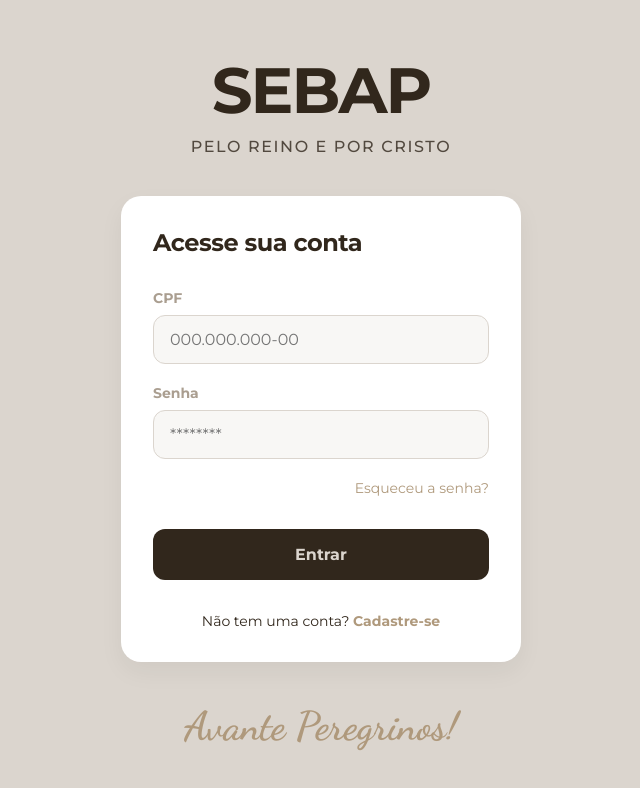
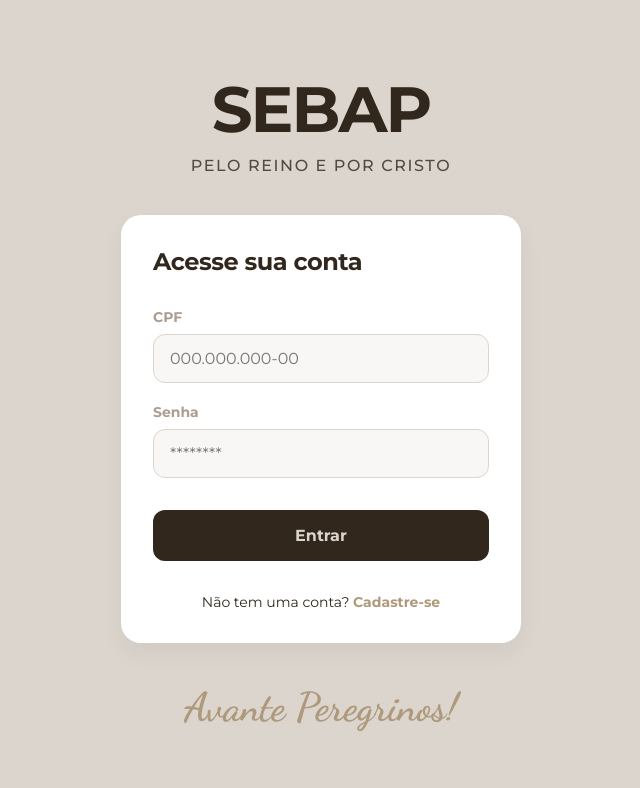
Before and after one commit to guilhermesquita/sebap_app, a Next.js app: page /login in a window 1280 px wide. Shown: the top 788 px of the page, without its empty margins (319-959 px from the left). Built offline with nearby package versions, Linux system fonts and the light colour scheme; no server answers.

Commit message:
chore: comment out the forgot password link on the login page.

```diff
--- a/src/app/login/page.tsx
+++ b/src/app/login/page.tsx
@@ -96,9 +96,10 @@
                     />
                 </div>
 
-                <div className={styles.forgotPassword}>
+                {/* TODO: IMPLEMENT FORGOT PASSWORD */}
+                {/* <div className={styles.forgotPassword}>
                     <Link href="/forgot-password">Esqueceu a senha?</Link>
-                </div>
+                </div> */}
 
                 <button type="submit" disabled={loading} className={styles.loginBtn}>
                     {loading ? 'Entrando...' : 'Entrar'}
```
